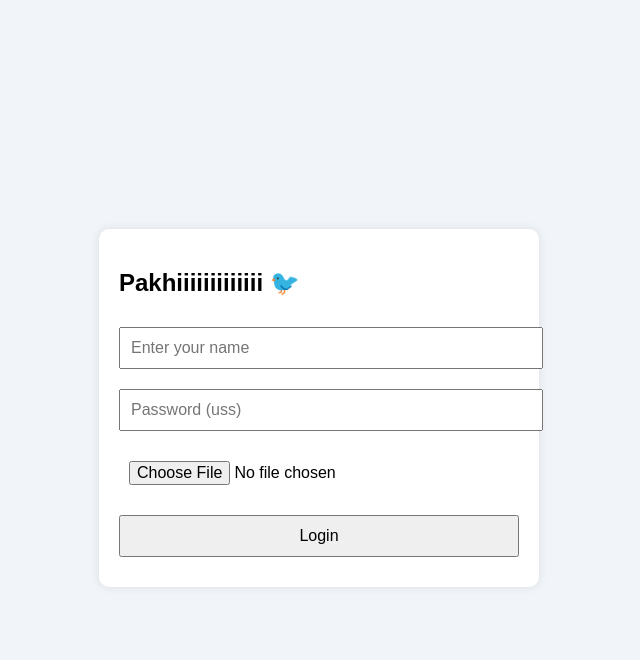
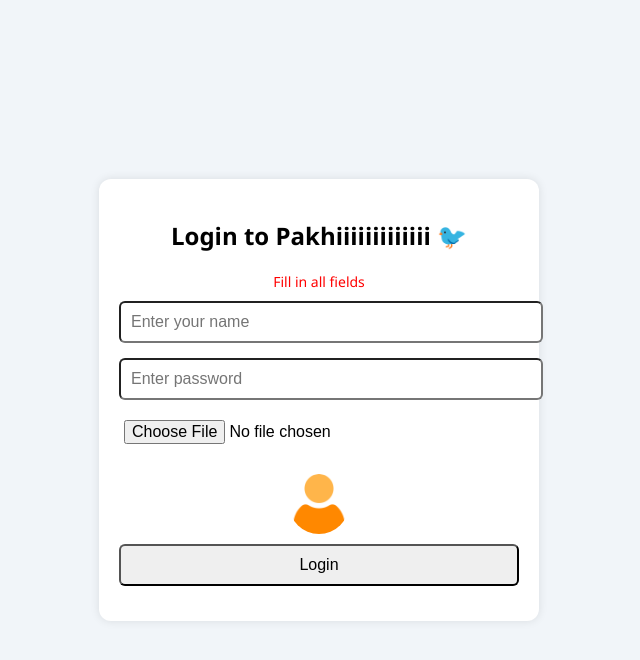
Before and after one commit to kamrul-nova-06/Pakhiiiiiiiiiiiii, a website: page public/login.html in a window 1280 px wide. Both pictures are taken after a click on the button "Login". Shown: the whole page, without its empty margins (321-961 px from the left). Drawn offline with Linux system fonts and the light colour scheme.

Commit message:
Update login.html

```diff
--- a/public/login.html
+++ b/public/login.html
@@ -1,41 +1,139 @@
-<!-- login.html --><!DOCTYPE html><html lang="en">
+<!DOCTYPE html>
+<html lang="en">
 <head>
   <meta charset="UTF-8" />
   <title>Login | Pakhiiiiiiiiiiiii 🐦</title>
-  <meta name="viewport" content="width=device-width, initial-scale=1.0" />
+  <meta name="viewport" content="width=device-width, initial-scale=1" />
   <style>
-    body { display: flex; flex-direction: column; align-items: center; justify-content: center; height: 100vh; font-family: sans-serif; background: #f1f5f9; }
-    .login-box { background: white; padding: 20px; border-radius: 10px; box-shadow: 0 0 10px rgba(0,0,0,0.1); width: 90%; max-width: 400px; }
-    input, button { width: 100%; padding: 10px; margin: 10px 0; font-size: 16px; }
+    body {
+      margin: 0;
+      font-family: 'Segoe UI', sans-serif;
+      background: #f1f5f9;
+      display: flex;
+      justify-content: center;
+      align-items: center;
+      height: 100vh;
+    }
+
+    .login-box {
+      background: white;
+      padding: 20px;
+      border-radius: 12px;
+      width: 90%;
+      max-width: 400px;
+      box-shadow: 0 0 10px rgba(0,0,0,0.1);
+    }
+
+    .login-box h2 {
+      text-align: center;
+      margin-bottom: 20px;
+    }
+
+    .login-box input, .login-box button {
+      width: 100%;
+      padding: 10px;
+      margin-bottom: 15px;
+      border-radius: 6px;
+      font-size: 16px;
+    }
+
+    input[type="file"] {
+      padding: 5px;
+    }
+
+    #profilePreview {
+      width: 60px;
+      height: 60px;
+      object-fit: cover;
+      border-radius: 50%;
+      display: block;
+      margin: 10px auto;
+    }
+
+    .error {
+      color: red;
+      font-size: 14px;
+      text-align: center;
+      margin-bottom: 10px;
+    }
   </style>
 </head>
 <body>
   <div class="login-box">
-    <h2>Pakhiiiiiiiiiiiii 🐦</h2>
-    <input type="text" id="username" placeholder="Enter your name" required />
-    <input type="password" id="password" placeholder="Password (uss)" required />
-    <input type="file" id="profilePic" accept="image/*" />
+    <h2>Login to Pakhiiiiiiiiiiiii 🐦</h2>
+
+    <div id="error" class="error"></div>
+
+    <input type="text" id="username" placeholder="Enter your name" />
+    <input type="password" id="password" placeholder="Enter password" />
+
+    <input type="file" id="profilePicInput" accept="image/*" />
+    <img id="profilePreview" src="/default1.png" alt="Profile Preview" />
+
     <button onclick="login()">Login</button>
-  </div>  <script>
-    function login() {
-      const name = document.getElementById('username').value.trim();
-      const password = document.getElementById('password').value;
-      if (!name || password !== 'uss') return alert('Invalid Credentials');
-      localStorage.setItem('username', name);
-      const file = document.getElementById('profilePic').files[0];
+  </div>
+
+  <script>
+    const profileInput = document.getElementById("profilePicInput");
+    const profilePreview = document.getElementById("profilePreview");
+
+    const defaultPics = ["/default1.png", "/default2.png"];
+
+    profileInput.addEventListener("change", function () {
+      const file = profileInput.files[0];
       if (file) {
         const reader = new FileReader();
         reader.onload = function (e) {
-          localStorage.setItem('profilePic', e.target.result);
-          window.location.href = 'index.html';
+          profilePreview.src = e.target.result;
         };
         reader.readAsDataURL(file);
-      } else {
-        const defaults = ["/default1.png", "/default2.png"];
-        const randomPic = defaults[Math.floor(Math.random() * 2)];
-        localStorage.setItem('profilePic', randomPic);
-        window.location.href = 'index.html';
       }
+    });
+
+    async function login() {
+      const name = document.getElementById("username").value.trim();
+      const password = document.getElementById("password").value;
+      const errorDiv = document.getElementById("error");
+
+      if (!name || !password) {
+        errorDiv.textContent = "Fill in all fields";
+        return;
+      }
+
+      if (password !== "uss") {
+        errorDiv.textContent = "Wrong password!";
+        return;
+      }
+
+      const response = await fetch("/check-username?name=" + encodeURIComponent(name));
+      const data = await response.json();
+
+      if (data.exists) {
+        const suggested = name + Math.floor(Math.random() * 1000);
+        errorDiv.textContent = `Name taken. Try: ${suggested}`;
+        return;
+      }
+
+      let profilePic = profilePreview.src;
+      if (profilePic.includes("default1") || profilePic.includes("default2")) {
+        profilePic = defaultPics[Math.floor(Math.random() * 2)];
+      }
+
+      const user = {
+        name,
+        profilePic,
+        password
+      };
+
+      localStorage.setItem("user", JSON.stringify(user));
+      window.location.href = "/index.html";
     }
-  </script></body>
+
+    // Auto-login
+    const storedUser = localStorage.getItem("user");
+    if (storedUser) {
+      window.location.href = "/index.html";
+    }
+  </script>
+</body>
 </html>
```
